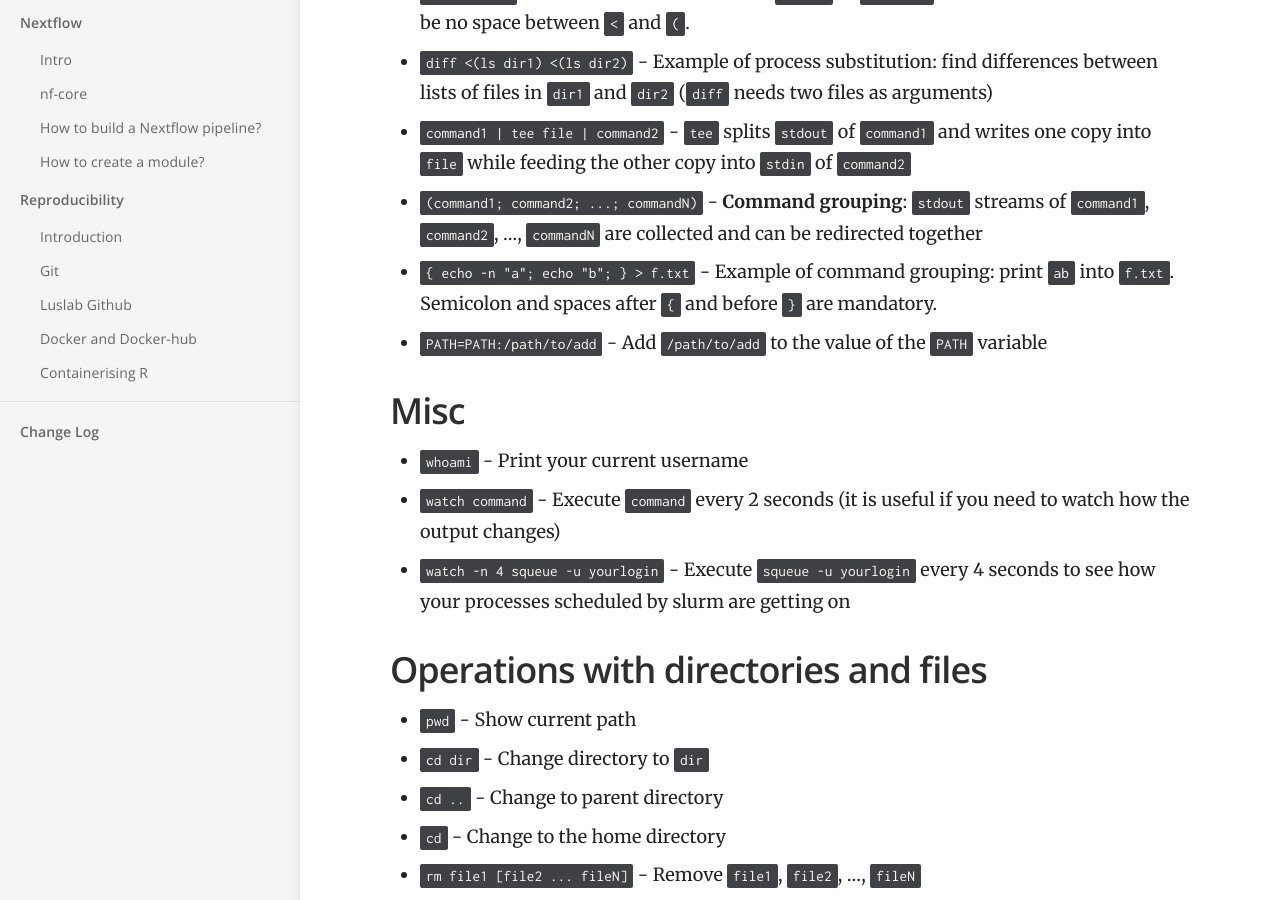
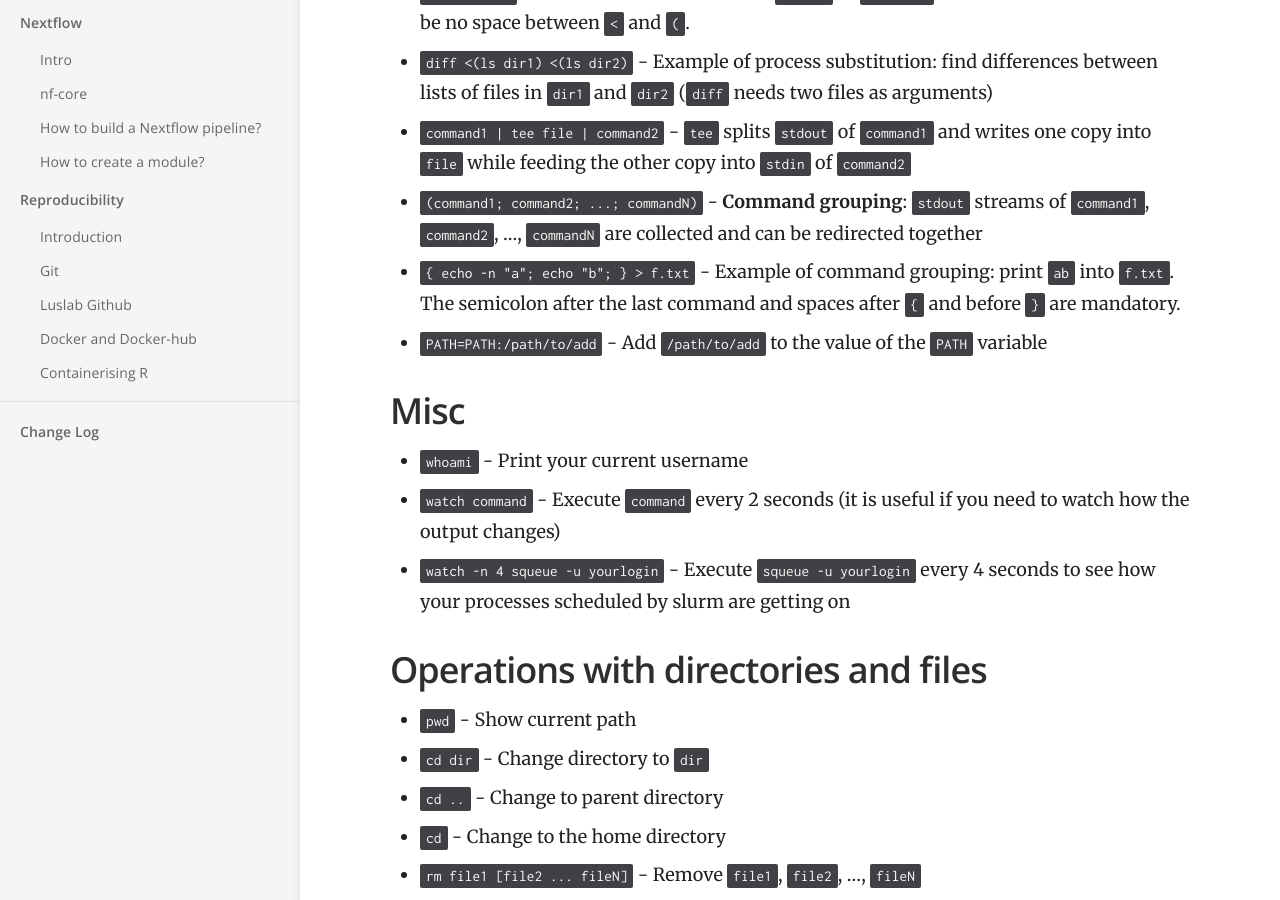
Before and after one commit to luslab/luslab.github.io, a Jekyll site: the page built from _docs/cheat-sheets/linux_command_line.md, in a window 1280 px wide and 900 px high, scrolled down 872 px. Built offline with Jekyll 4.4.1, drawn with Linux system fonts in a browser that asks for light colours.

Commit message:
Corrected description of command grouping

```diff
--- a/_docs/cheat-sheets/linux_command_line.md
+++ b/_docs/cheat-sheets/linux_command_line.md
@@ -22,7 +22,7 @@ See the full Bash manual [here](https://www.gnu.org/software/bash/manual/bash.ht
 - `diff <(ls dir1) <(ls dir2)` - Example of process substitution: find differences between lists of files in `dir1` and `dir2` (`diff` needs two files as arguments)
 - `command1 | tee file | command2` - `tee` splits `stdout` of `command1` and writes one copy into `file` while feeding the other copy into `stdin` of `command2`
 - `(command1; command2; ...; commandN)` - **Command grouping**: `stdout` streams of `command1`, `command2`, ..., `commandN` are collected and can be redirected together
-- `{ echo -n "a"; echo "b"; } > f.txt` - Example of command grouping: print `ab` into `f.txt`. Semicolon and spaces after `{` and before `}` are mandatory.
+- `{ echo -n "a"; echo "b"; } > f.txt` - Example of command grouping: print `ab` into `f.txt`. The semicolon after the last command and spaces after `{` and before `}` are mandatory.
 - `PATH=PATH:/path/to/add` - Add `/path/to/add` to the value of the `PATH` variable
 
 ## Misc
```
